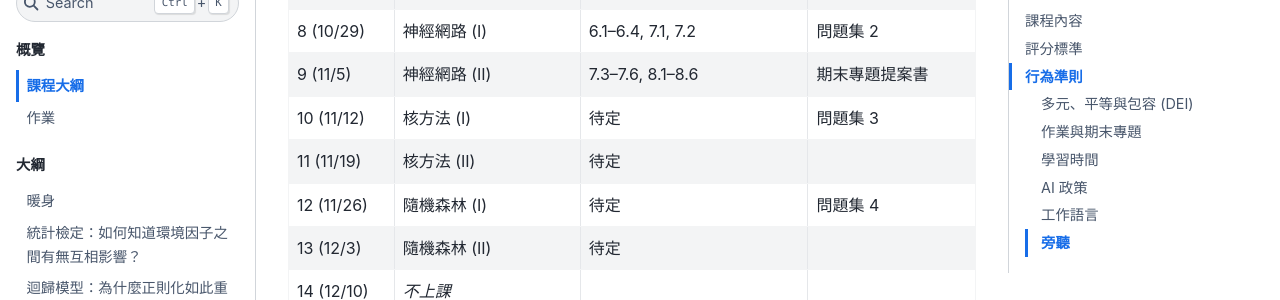
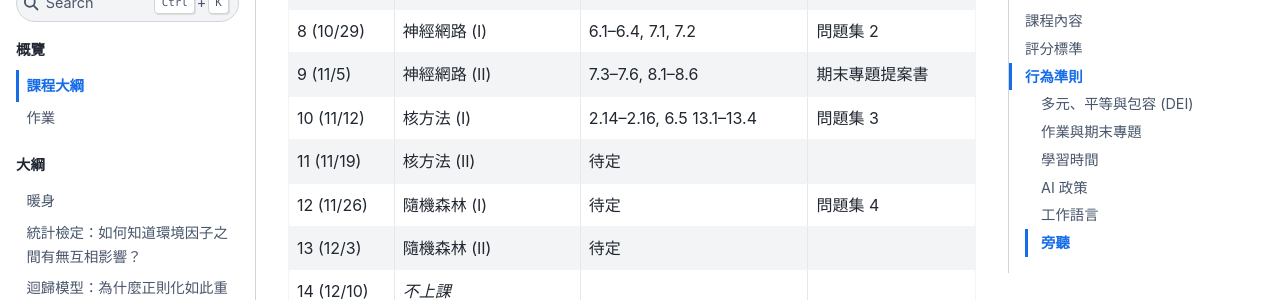
Before and after one commit to whyjz/ncu-env-data-science-zhtw, a Jupyter Book: the page built from docs/syllabus.md, in a window 1280 px wide and 900 px high, scrolled down 1153 px. Shown: the part 152-452 px from the top of the window. Built offline with Jupyter Book 1.0.4 settings and Sphinx 7.4.7 and the Sphinx Book theme 1.1.4, drawn with Linux system fonts in a browser that asks for light colours.

Commit message:
Update syllabus

```diff
--- a/docs/syllabus.md
+++ b/docs/syllabus.md
@@ -71,7 +71,7 @@ Hsieh, W. (2023). Introduction to Environmental Data Science. Cambridge: Cambrid
   - 期末專題提案書
 * - 10 (11/12)
   - 核方法 (I)
-  - 待定
+  - 2.14--2.16, 6.5 13.1--13.4
   - 問題集 3
 * - 11 (11/19)
   - 核方法 (II)
```
